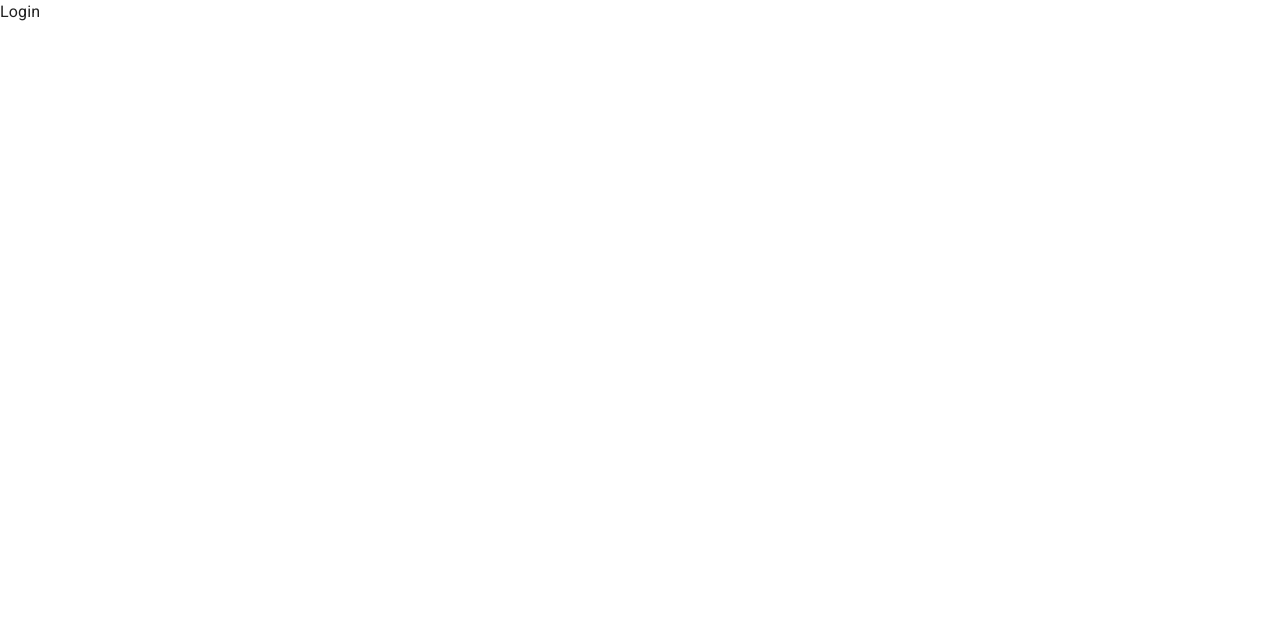
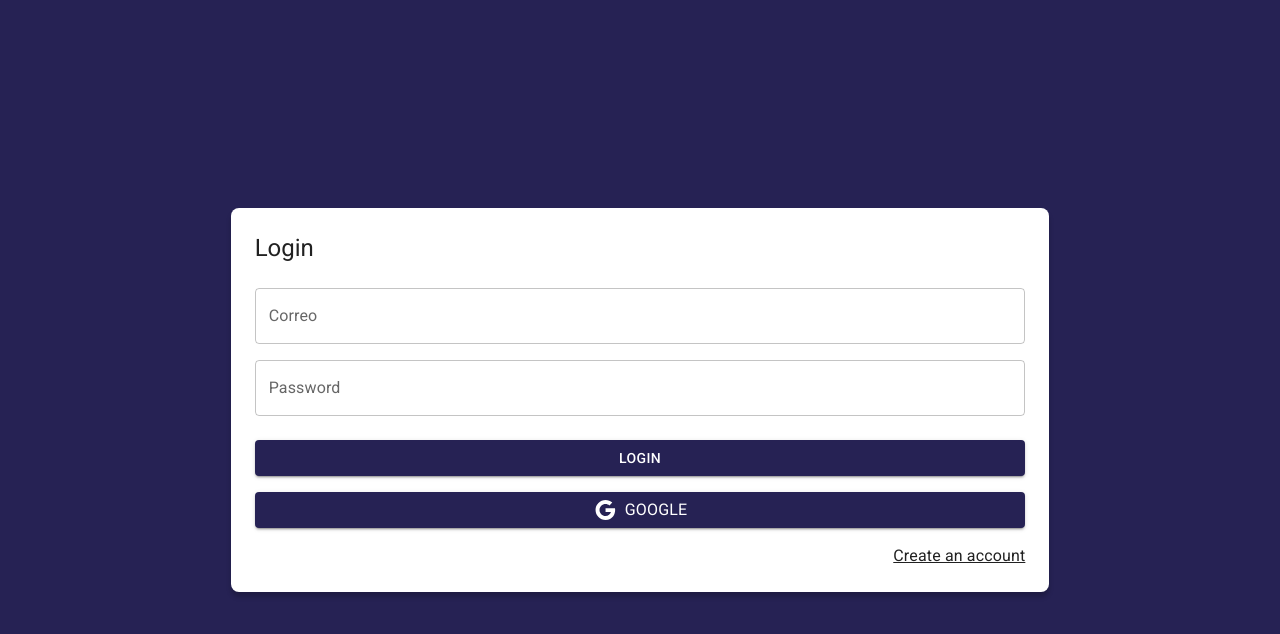
Before and after one commit to Ricardohm7/journal-app, a React (Vite) app: page /auth/login in a window 1280 px wide. Shown: the top 634 px of the page. Built offline with nearby package versions, Linux system fonts and the light colour scheme.

Commit message:
Develop Login page

```diff
--- a/src/app.css
+++ b/src/app.css
@@ -0,0 +1,3 @@
+.box-shadow {
+  box-shadow: 0px 5px 5px rgba(0, 0, 0, 0.2);
+}
--- a/src/auth/pages/LoginPage.jsx
+++ b/src/auth/pages/LoginPage.jsx
@@ -1,7 +1,65 @@
-import React from 'react'
+import Typography from '@mui/material/Typography';
+import Grid from '@mui/material/Grid';
+import TextField from '@mui/material/TextField';
+import Button from '@mui/material/Button';
+import Link from '@mui/material/Link';
+import Google from '@mui/icons-material/Google';
+import { Link as RouterLink } from 'react-router-dom';
 
 export const LoginPage = () => {
   return (
-    <div>Login</div>
+    <Grid
+      container
+      spacing={0}
+      direction="column"
+      alignItems="center"
+      justifyContent="center"
+      sx={{ minHeight: '100vh', backgroundColor: 'primary.main', padding: 4 }}>
+      <Grid
+        item className='box-shadow'
+        xs={3}
+        sx={{ backgroundColor: 'white', padding: 3, borderRadius: 2 }}>
+        <Typography variant='h5' sx={{ mb: 1 }}>Login</Typography>
+
+        <form>
+          <Grid container>
+            <Grid item xs={12} sx={{ mt: 2 }}>
+              <TextField
+                label="Correo"
+                type="email"
+                placeholder="correo@google.com"
+                fullWidth
+              />
+            </Grid>
+            <Grid item xs={12} sx={{ mt: 2 }}>
+              <TextField
+                label="Password"
+                type="password"
+                placeholder="Pawword"
+                fullWidth
+              />
+            </Grid>
+            <Grid container spacing={2} sx={{ mb: 2, mt: 1 }}>
+              <Grid item xs={12}>
+                <Button variant="contained" fullWidth>
+                  Login
+                </Button>
+              </Grid>
+              <Grid item xs={12}>
+                <Button variant="contained" fullWidth>
+                  <Google />
+                  <Typography sx={{ ml: 1 }} >Google</Typography>
+                </Button>
+              </Grid>
+            </Grid>
+            <Grid container direction="row" justifyContent="end">
+              <Link component={RouterLink} color='inherit' to="/auth/register">
+                Create an account
+              </Link>
+            </Grid>
+          </Grid>
+        </form>
+      </Grid>
+    </Grid>
   )
 }
--- a/src/auth/pages/SignUpPage.jsx
+++ b/src/auth/pages/RegisterPage.jsx
@@ -1,4 +1,4 @@
-export const SignUpPage = () => {
+export const RegisterPage = () => {
   return (
     <div>SignUp</div>
   )
--- a/src/auth/pages/index.js
+++ b/src/auth/pages/index.js
@@ -1,2 +1,2 @@
 export * from './LoginPage';
-export * from './SignUpPage';
+export * from './RegisterPage';
--- a/src/auth/routes/AuthRoutes.jsx
+++ b/src/auth/routes/AuthRoutes.jsx
@@ -1,11 +1,11 @@
 import { Navigate, Route, Routes } from "react-router-dom";
-import { LoginPage, SignUpPage } from '../pages';
+import { LoginPage, RegisterPage } from '../pages';
 
 export const AuthRoutes = () => {
   return (
     <Routes>
       <Route path="login" element={<LoginPage />} />
-      <Route path="signup" element={<SignUpPage />} />
+      <Route path="register" element={<RegisterPage />} />
       <Route path="/*" element={<Navigate to="/auth/login" />} />
     </Routes>
   )
```
